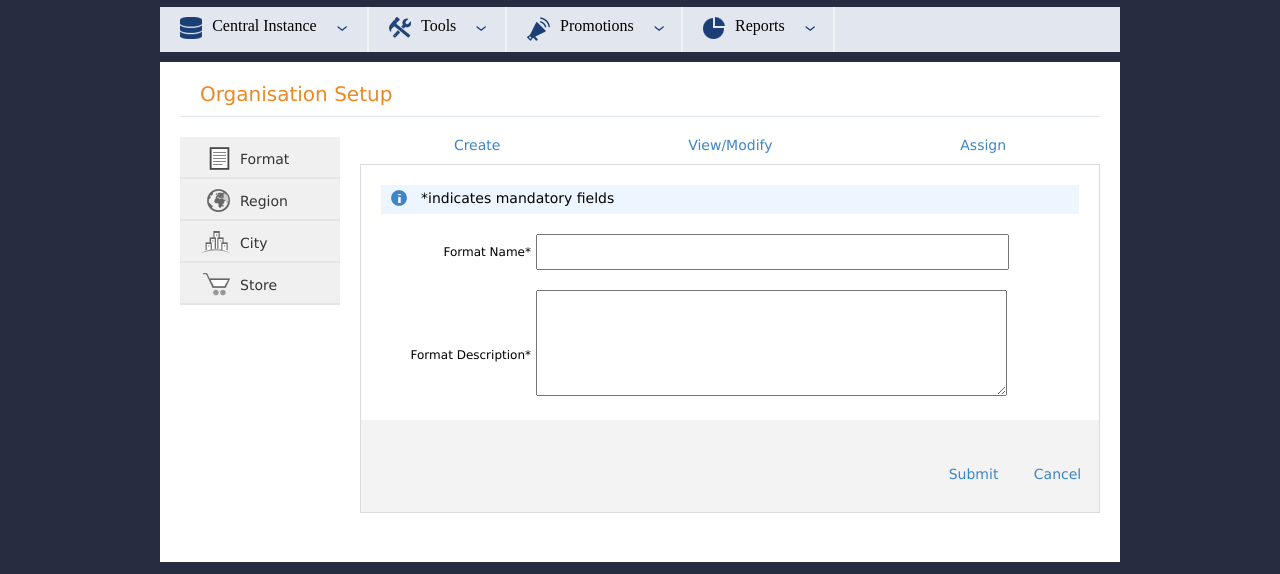
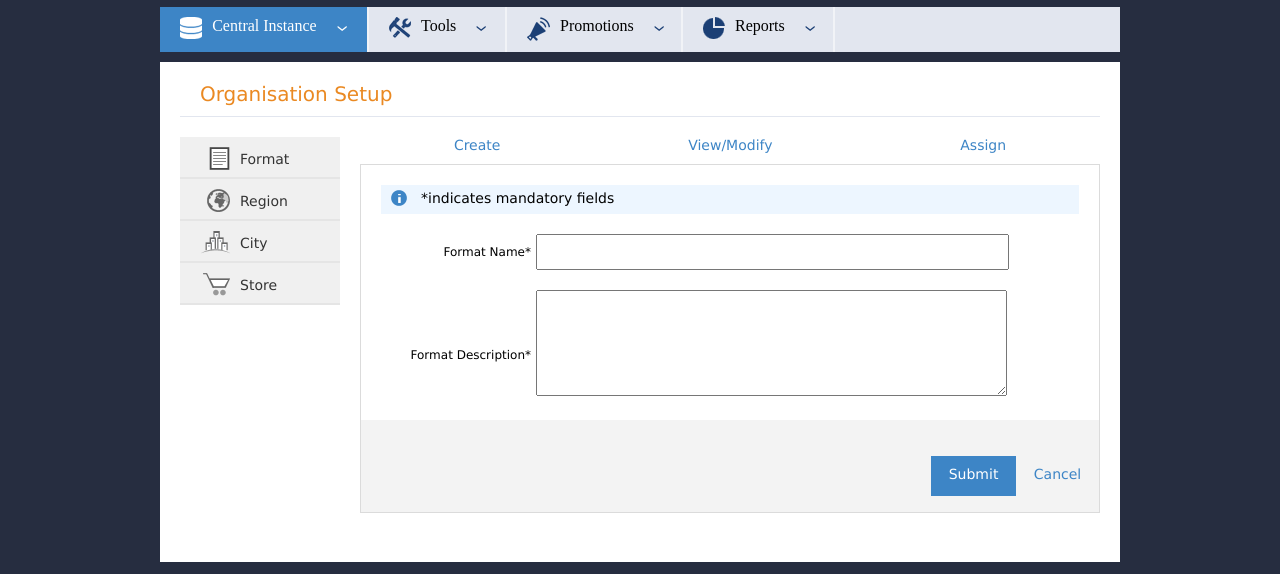
Before and after one commit to harshith12345/ALLOK, a plain HTML site: page Index2.html in a window 1280 px wide. Shown: the part 82-656 px from the top of the page. Drawn offline with Linux system fonts and the light colour scheme.

Commit message:
Changes made as per pic

```diff
--- a/Index2.html
+++ b/Index2.html
@@ -112,15 +112,15 @@
         </div>
         <div class="navbar">
         <div class="NavigationBar">
-            <div class="NavigationBar-Menu1" onmouseover="OnHover1()" onmouseout="OnNoHover1()">
+            <div class="NavigationBar-Menu1" id="Active" onmouseover="OnHover1()" onmouseout="OnHover1()">
                 <div class="NavigationBar-Menu1-image1">
-                    <img id="menuimg11" src="images/icon_centralinstance.png" alt="none">
+                    <img id="menuimg11" src="images/icon_centralinstance_onhover.png" alt="none">
                 </div>
                 <div class="NavigationBar-Menu1-text">
                     Central Instance
                 </div>
                 <div class="NavigationBar-Menu1-image2">
-                    <img id="menuimg12" src="images/down_arrow_blue.png" alt="none">
+                    <img id="menuimg12" src="images/down_arrow_white.png" alt="none">
                 </div>
             </div>
 
--- a/styles.css
+++ b/styles.css
@@ -415,6 +415,15 @@ body {
 #submit
 {
     text-align: center;
+    font-family: Verdana, Geneva, sans-serif;
+    font-size: 14px;
+    color: #FFFFFF;
+    padding-bottom: 10px;
+    background-color: #3d85c6;
+    padding-top: 10px;
+    text-align: center;
+    height: 20px;
+    align-self: center;
 }
 
 .BottomButtons1:hover
@@ -445,3 +454,16 @@ body {
     border-bottom: 2px solid #e5e5e5;
 
 }
+
+#Active
+{
+    font-family: "Myriad-Pro";
+    font-size: 16px;
+    color: #ffffff;
+    background-color: #3d85c6;
+    padding-top: 10px;
+}
+#Create
+{
+    border-bottom: 2px solid #ea8922;
+}
```
